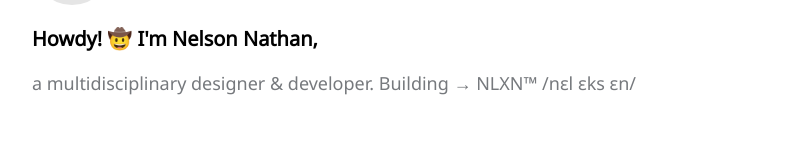
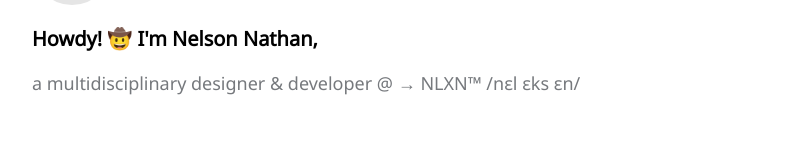
Before and after one commit to nlxn/profilio, a Next.js app: page / in a window 1280 px wide. Shown: the part 155-314 px from the top of the page, without its empty margins (240-1039 px from the left). Built offline with nearby package versions, Linux system fonts and the light colour scheme.

Commit message:
Update config.js

```diff
--- a/data/config.js
+++ b/data/config.js
@@ -7,7 +7,7 @@ export const meta = {
 
 export const hero = {
   title: "Howdy! 🤠 I'm Nelson Nathan,",
-  desc: "a multidisciplinary designer & developer. Building → NLXN™ /nɛl ɛks ɛn/"
+  desc: "a multidisciplinary designer & developer @ → NLXN™ /nɛl ɛks ɛn/"
 };
 
 export const projects = {
```
